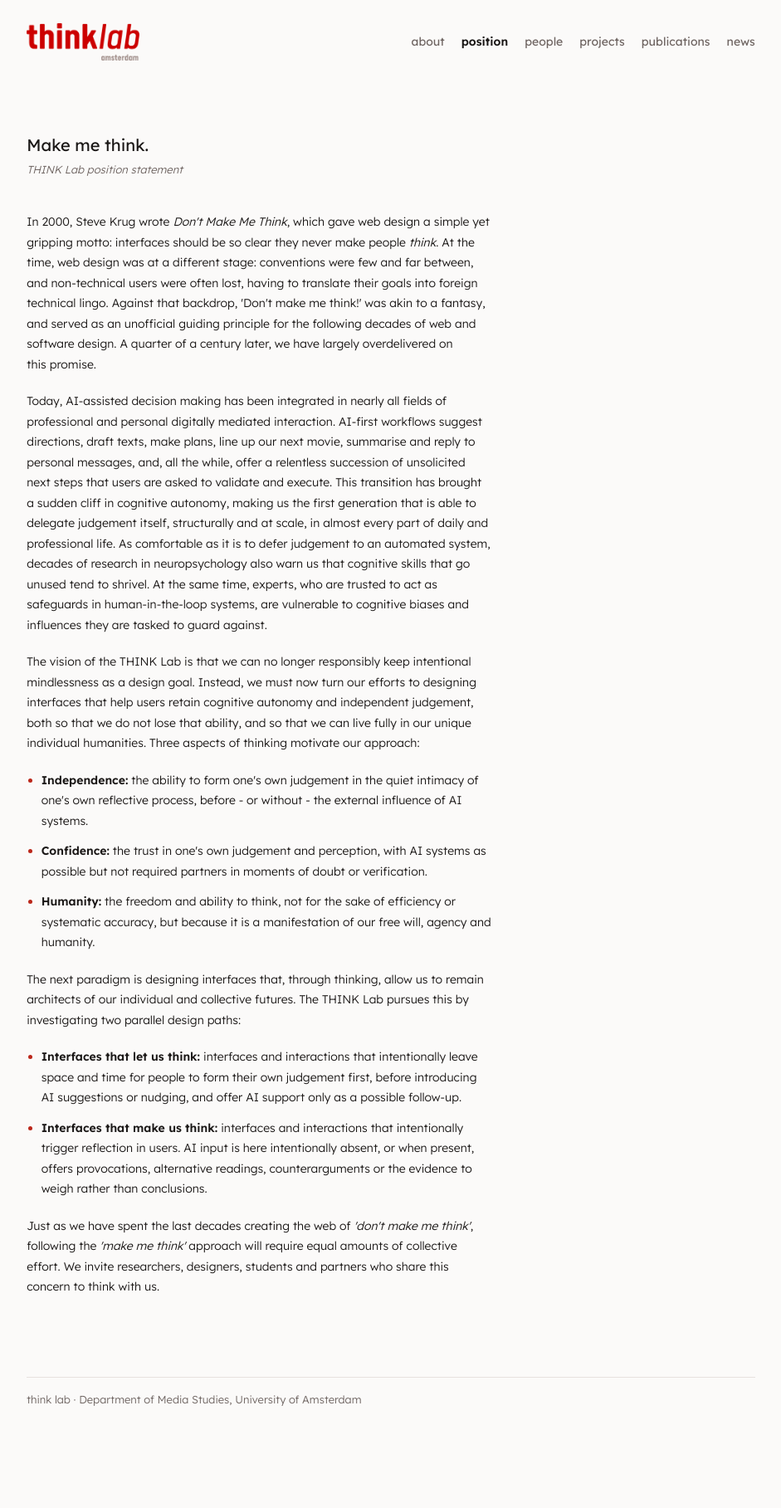
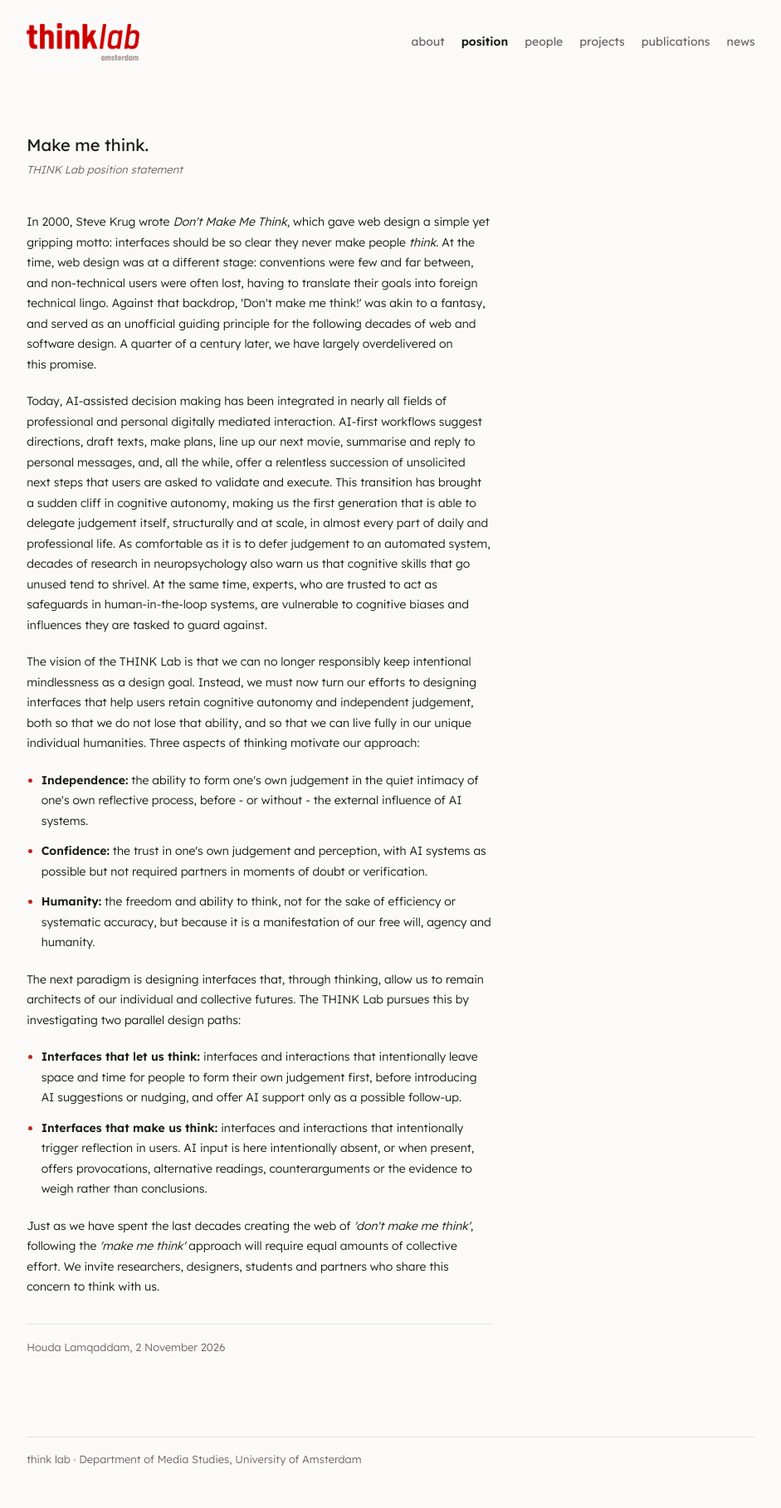
Before and after one commit to HLMQA/think, a Jekyll site: the page built from position/index.md, in a window 1280 px wide. Shown: the whole page at 83% size, without its empty margins (169-1110 px from the left). Built offline with Jekyll 4.4.1, drawn with Linux system fonts in a browser that asks for light colours; before the commit the page ends 1745 px from its top, so only the background shows below that.

Commit message:
Sign and date the position statement
Co-Authored-By: Claude Opus 5.5 <noreply@anthropic.com>
Claude-Session: https://claude.ai/code/session_01TgR6aJ38HLEPLrkB6bpgPr

```diff
--- a/assets/css/site.css
+++ b/assets/css/site.css
@@ -104,3 +104,4 @@ h3 { font-size: var(--s-body); font-weight: 600; line-height: 1.4; }
 .statement ul { margin: 0; padding-left: 1.25em; display: grid; gap: 12px; }
 .statement li::marker { color: var(--accent); }
 .statement strong { font-weight: 600; }
+.statement .signature { margin-top: 12px; padding-top: 16px; border-top: 1px solid var(--rule); font-size: var(--s-small); color: var(--muted); }
--- a/position/index.md
+++ b/position/index.md
@@ -29,4 +29,5 @@ description: THINK Lab position statement.
 </ul>
 
 <p>Just as we have spent the last decades creating the web of <em>'don't make me think'</em>, following the <em>'make me think'</em> approach will require equal amounts of collective effort. We invite researchers, designers, students and partners who share this concern to think with us.</p>
+<p class="signature">Houda Lamqaddam, 2 November 2026</p>
 </article>
```
